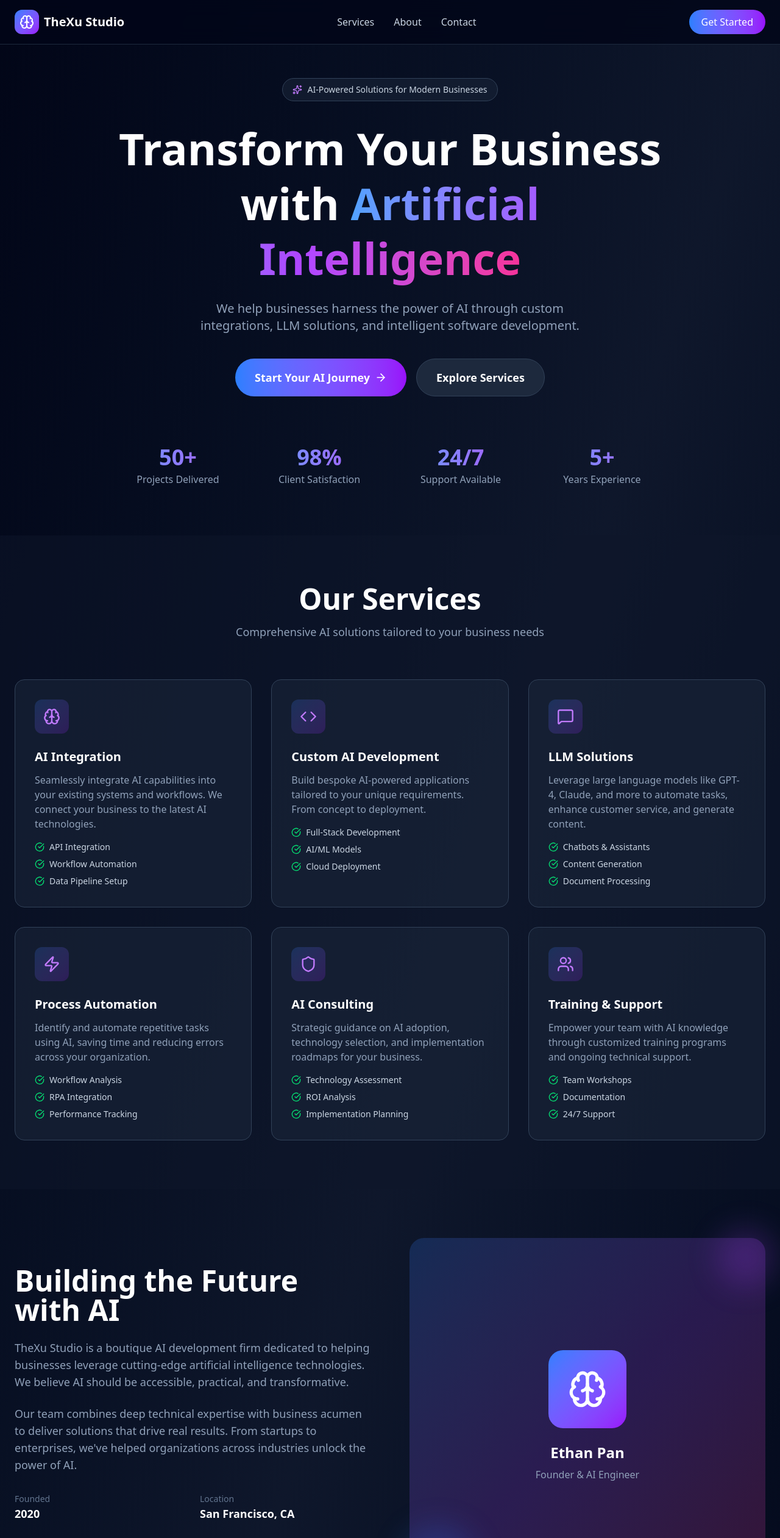
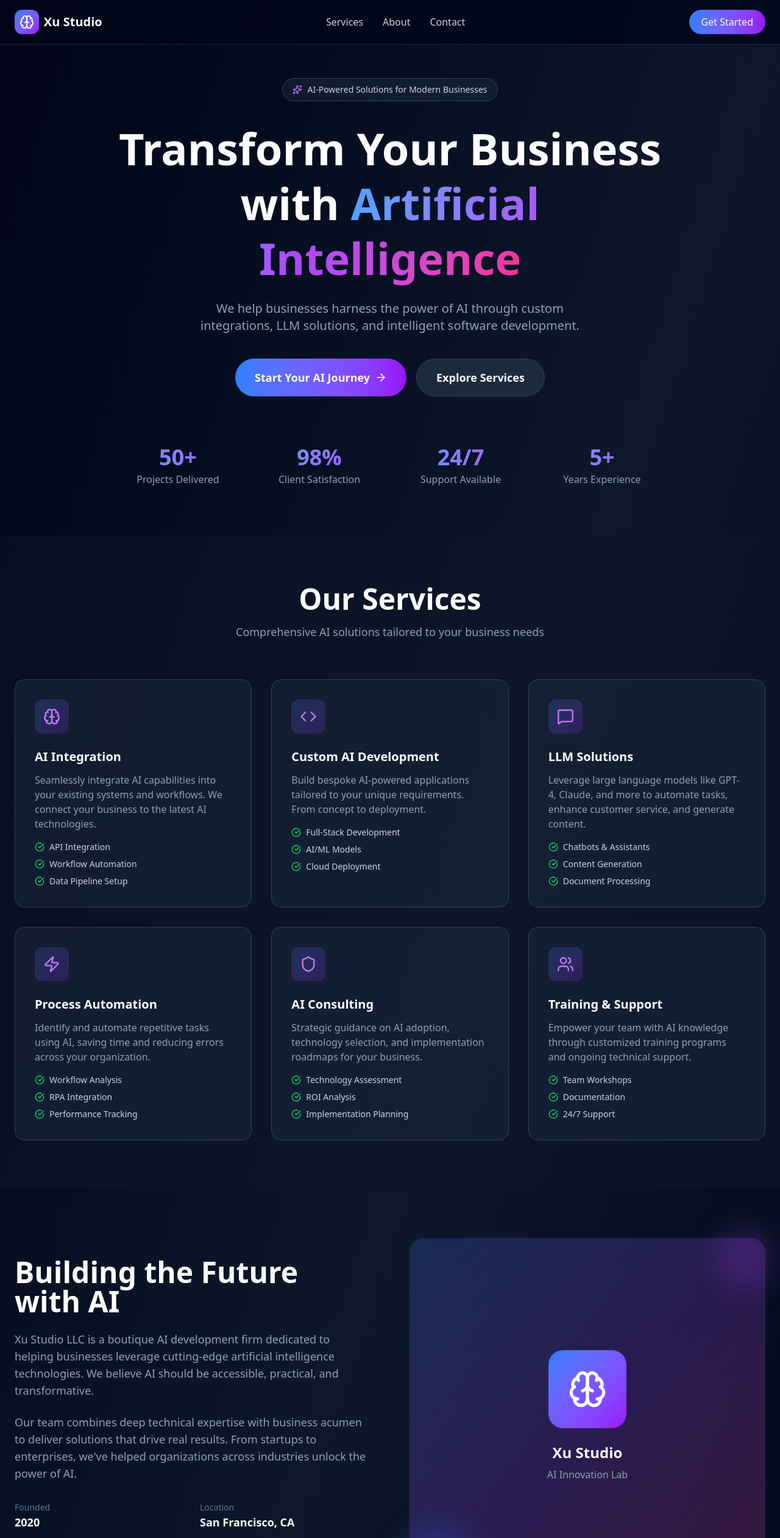
Before and after one commit to ethansure/thexu-studio, a Next.js app: page / in a window 1280 px wide. Shown: the top 2522 px of the page at 61% size. Built offline with nearby package versions, Linux system fonts and the light colour scheme.

Commit message:
Update branding to Xu Studio LLC, remove personal info for privacy

```diff
--- a/src/app/layout.tsx
+++ b/src/app/layout.tsx
@@ -8,17 +8,17 @@
 });
 
 export const metadata: Metadata = {
-  title: "TheXu Studio | AI Integration & Software Development",
+  title: "Xu Studio | AI Integration & Software Development",
   description: "Transform your business with AI. We specialize in AI integration, custom LLM solutions, and intelligent software development. Get a free consultation today.",
   keywords: ["AI integration", "LLM development", "AI consulting", "ChatGPT solutions", "AI software development", "machine learning", "artificial intelligence", "San Francisco"],
-  authors: [{ name: "Ethan Pan" }],
-  creator: "TheXu Studio",
+  authors: [{ name: "Xu Studio LLC" }],
+  creator: "Xu Studio LLC",
   openGraph: {
     type: "website",
     locale: "en_US",
-    url: "https://thexustudio.com",
-    siteName: "TheXu Studio",
-    title: "TheXu Studio | AI Integration & Software Development",
+    url: "https://xustudio.com",
+    siteName: "Xu Studio",
+    title: "Xu Studio | AI Integration & Software Development",
     description: "Transform your business with AI. Custom AI integration, LLM solutions, and intelligent software development.",
     images: [
       {
@@ -31,7 +31,7 @@
   },
   twitter: {
     card: "summary_large_image",
-    title: "TheXu Studio | AI Integration & Software Development",
+    title: "Xu Studio | AI Integration & Software Development",
     description: "Transform your business with AI. Custom AI integration, LLM solutions, and intelligent software development.",
     images: ["/og-image.png"],
   },
@@ -67,14 +67,10 @@
             __html: JSON.stringify({
               "@context": "https://schema.org",
               "@type": "Organization",
-              name: "TheXu Studio",
-              url: "https://thexustudio.com",
-              logo: "https://thexustudio.com/logo.png",
+              name: "Xu Studio LLC",
+              url: "https://xustudio.com",
+              logo: "https://xustudio.com/logo.png",
               description: "AI Integration & Software Development Company",
-              founder: {
-                "@type": "Person",
-                name: "Ethan Pan",
-              },
               address: {
                 "@type": "PostalAddress",
                 addressLocality: "San Francisco",
@@ -83,13 +79,9 @@
               },
               contactPoint: {
                 "@type": "ContactPoint",
-                email: "ethan.jianxu@gmail.com",
+                email: "contact@xustudio.com",
                 contactType: "customer service",
               },
-              sameAs: [
-                "https://github.com/ethansure",
-                "https://linkedin.com/in/jianxupan",
-              ],
             }),
           }}
         />
@@ -102,7 +94,7 @@
               serviceType: "AI Integration & Development",
               provider: {
                 "@type": "Organization",
-                name: "TheXu Studio",
+                name: "Xu Studio LLC",
               },
               areaServed: "Worldwide",
               description: "Custom AI integration, LLM solutions, and intelligent software development services.",
--- a/src/app/page.tsx
+++ b/src/app/page.tsx
@@ -1,7 +1,7 @@
 'use client';
 
 import { motion } from 'framer-motion';
-import { Brain, Code, Sparkles, MessageSquare, ArrowRight, Mail, Linkedin, Github, CheckCircle, Zap, Shield, Users } from 'lucide-react';
+import { Brain, Code, Sparkles, MessageSquare, ArrowRight, Mail, CheckCircle, Zap, Shield, Users } from 'lucide-react';
 import Link from 'next/link';
 
 const fadeInUp = {
@@ -27,7 +27,7 @@
             <div className="w-10 h-10 bg-gradient-to-br from-blue-500 to-purple-600 rounded-xl flex items-center justify-center">
               <Brain className="w-6 h-6 text-white" />
             </div>
-            <span className="text-xl font-bold">TheXu Studio</span>
+            <span className="text-xl font-bold">Xu Studio</span>
           </Link>
           <div className="hidden md:flex items-center gap-8">
             <a href="#services" className="text-slate-300 hover:text-white transition">Services</a>
@@ -210,7 +210,7 @@
                 Building the Future with AI
               </h2>
               <p className="text-slate-400 text-lg mb-6">
-                TheXu Studio is a boutique AI development firm dedicated to helping businesses
+                Xu Studio LLC is a boutique AI development firm dedicated to helping businesses
                 leverage cutting-edge artificial intelligence technologies. We believe AI should
                 be accessible, practical, and transformative.
               </p>
@@ -245,8 +245,8 @@
                   <div className="w-32 h-32 bg-gradient-to-br from-blue-500 to-purple-600 rounded-3xl flex items-center justify-center mx-auto mb-6">
                     <Brain className="w-16 h-16 text-white" />
                   </div>
-                  <h3 className="text-2xl font-bold mb-2">Ethan Pan</h3>
-                  <p className="text-slate-400">Founder & AI Engineer</p>
+                  <h3 className="text-2xl font-bold mb-2">Xu Studio</h3>
+                  <p className="text-slate-400">AI Innovation Lab</p>
                 </div>
               </div>
               {/* Decorative elements */}
@@ -297,41 +297,41 @@
               </h2>
               <p className="text-slate-400 text-lg mb-8">
                 Have a project in mind or want to learn more about how AI can help your business?
-                We'd love to hear from you.
+                We'd love to hear from you. Fill out the form and we'll get back to you within 24 hours.
               </p>
 
               <div className="space-y-6">
-                <a
-                  href="mailto:ethan.jianxu@gmail.com"
-                  className="flex items-center gap-4 text-lg hover:text-purple-400 transition"
-                >
+                <div className="flex items-center gap-4 text-lg">
                   <div className="w-12 h-12 bg-slate-800 rounded-xl flex items-center justify-center">
                     <Mail className="w-5 h-5 text-purple-400" />
                   </div>
-                  ethan.jianxu@gmail.com
-                </a>
-                <a
-                  href="https://linkedin.com/in/jianxupan"
-                  target="_blank"
-                  rel="noopener noreferrer"
-                  className="flex items-center gap-4 text-lg hover:text-purple-400 transition"
-                >
-                  <div className="w-12 h-12 bg-slate-800 rounded-xl flex items-center justify-center">
-                    <Linkedin className="w-5 h-5 text-purple-400" />
+                  <div>
+                    <p className="text-slate-400 text-sm">Email us at</p>
+                    <p className="font-medium">contact@xustudio.com</p>
                   </div>
-                  LinkedIn
-                </a>
-                <a
-                  href="https://github.com/ethansure"
-                  target="_blank"
-                  rel="noopener noreferrer"
-                  className="flex items-center gap-4 text-lg hover:text-purple-400 transition"
-                >
-                  <div className="w-12 h-12 bg-slate-800 rounded-xl flex items-center justify-center">
-                    <Github className="w-5 h-5 text-purple-400" />
-                  </div>
-                  GitHub
-                </a>
+                </div>
+              </div>
+
+              <div className="mt-8 p-6 bg-slate-800/30 border border-slate-700 rounded-2xl">
+                <h3 className="font-semibold mb-3">Why Work With Us?</h3>
+                <ul className="space-y-2 text-slate-400">
+                  <li className="flex items-center gap-2">
+                    <CheckCircle className="w-4 h-4 text-green-400" />
+                    Free initial consultation
+                  </li>
+                  <li className="flex items-center gap-2">
+                    <CheckCircle className="w-4 h-4 text-green-400" />
+                    No commitment required
+                  </li>
+                  <li className="flex items-center gap-2">
+                    <CheckCircle className="w-4 h-4 text-green-400" />
+                    Response within 24 hours
+                  </li>
+                  <li className="flex items-center gap-2">
+                    <CheckCircle className="w-4 h-4 text-green-400" />
+                    Transparent pricing
+                  </li>
+                </ul>
               </div>
             </motion.div>
 
@@ -356,6 +356,14 @@
                       type="email"
                       className="w-full bg-slate-900 border border-slate-700 rounded-xl px-4 py-3 focus:outline-none focus:border-purple-500 transition"
                       placeholder="your@email.com"
+                    />
+                  </div>
+                  <div>
+                    <label className="block text-sm font-medium mb-2">Company (Optional)</label>
+                    <input
+                      type="text"
+                      className="w-full bg-slate-900 border border-slate-700 rounded-xl px-4 py-3 focus:outline-none focus:border-purple-500 transition"
+                      placeholder="Your company"
                     />
                   </div>
                   <div>
@@ -387,22 +395,14 @@
               <div className="w-10 h-10 bg-gradient-to-br from-blue-500 to-purple-600 rounded-xl flex items-center justify-center">
                 <Brain className="w-6 h-6 text-white" />
               </div>
-              <span className="text-xl font-bold">TheXu Studio</span>
+              <span className="text-xl font-bold">Xu Studio</span>
             </div>
             <p className="text-slate-500">
-              © {new Date().getFullYear()} TheXu Studio. All rights reserved.
+              © {new Date().getFullYear()} Xu Studio LLC. All rights reserved.
             </p>
-            <div className="flex gap-4">
-              <a href="https://github.com/ethansure" target="_blank" rel="noopener noreferrer" className="text-slate-400 hover:text-white transition">
-                <Github className="w-5 h-5" />
-              </a>
-              <a href="https://linkedin.com/in/jianxupan" target="_blank" rel="noopener noreferrer" className="text-slate-400 hover:text-white transition">
-                <Linkedin className="w-5 h-5" />
-              </a>
-              <a href="mailto:ethan.jianxu@gmail.com" className="text-slate-400 hover:text-white transition">
-                <Mail className="w-5 h-5" />
-              </a>
-            </div>
+            <a href="mailto:contact@xustudio.com" className="text-slate-400 hover:text-white transition">
+              <Mail className="w-5 h-5" />
+            </a>
           </div>
         </div>
       </footer>
```
